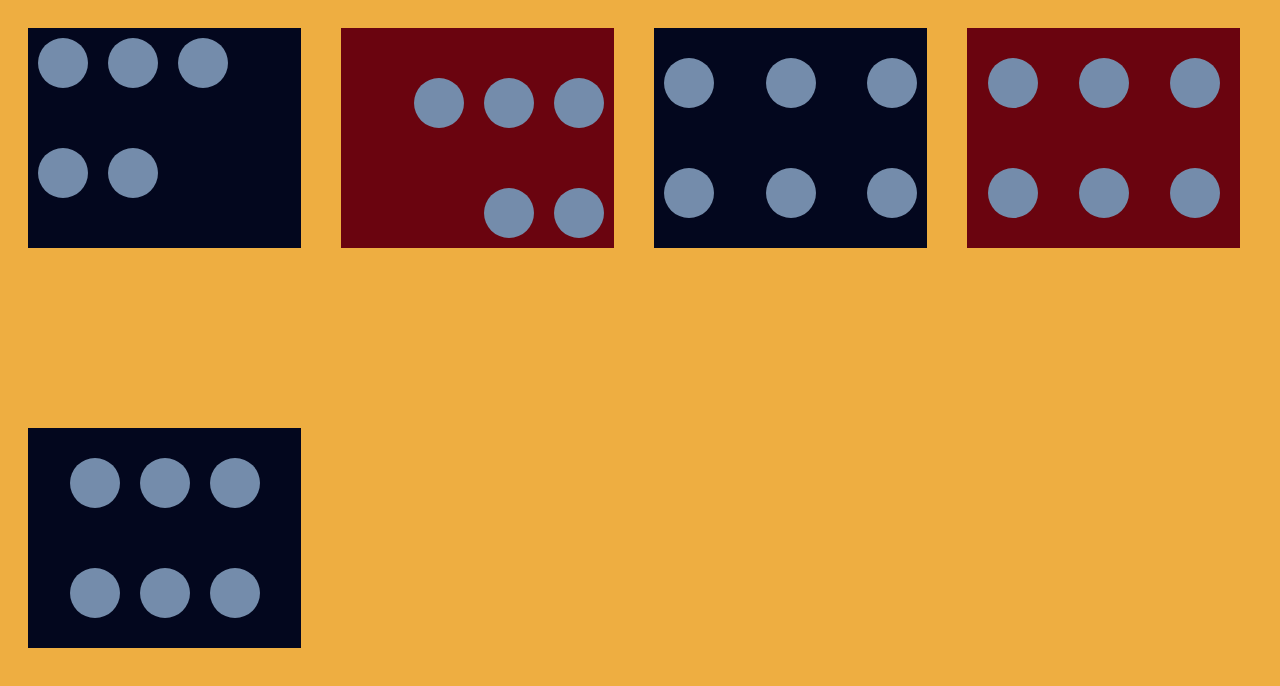
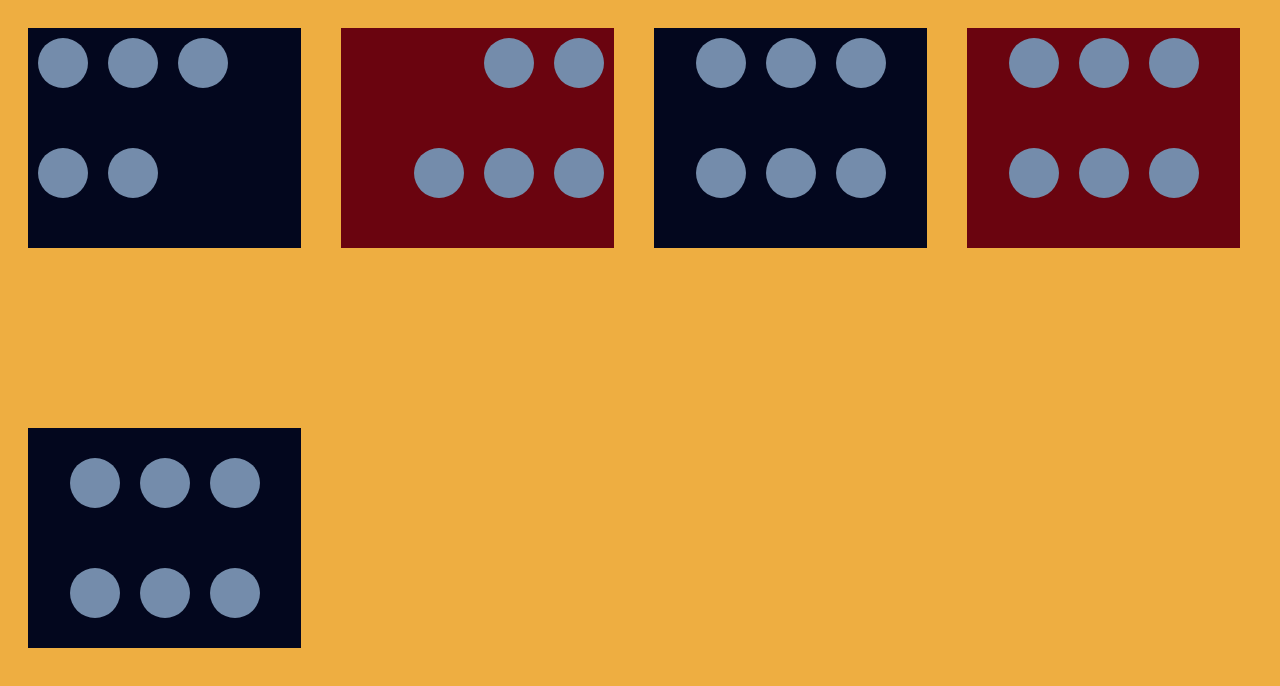
Before and after one commit to Rhibro/flex-box2, a plain HTML site: page index.html in a window 1280 px wide. Drawn offline with Linux system fonts and the light colour scheme.

Commit message:
final touches

```diff
--- a/styles/index.css
+++ b/styles/index.css
@@ -35,7 +35,7 @@ html {
     justify-content: flex-end;
     align-items: flex-end;
     flex-direction: row;
-    flex-wrap: wrap;
+    flex-wrap: wrap-reverse;
 }
             .box-two__box {
             width: 50px;
@@ -50,8 +50,8 @@ html {
     background-color: #03071E;
     margin: 20px;
     display: flex;
-    justify-content: space-between;
-    align-items: center;
+    justify-content: center;
+    align-items: space-between;
     flex-direction: row;
     flex-wrap: wrap;
 }
@@ -68,8 +68,8 @@ html {
     background-color: #6A040F;
     margin: 20px;
     display: flex;
-    justify-content: space-around;
-    align-items: center;
+    justify-content: center;
+    align-items: space-around;
     flex-direction: row;
     flex-wrap: wrap;
 }
```
